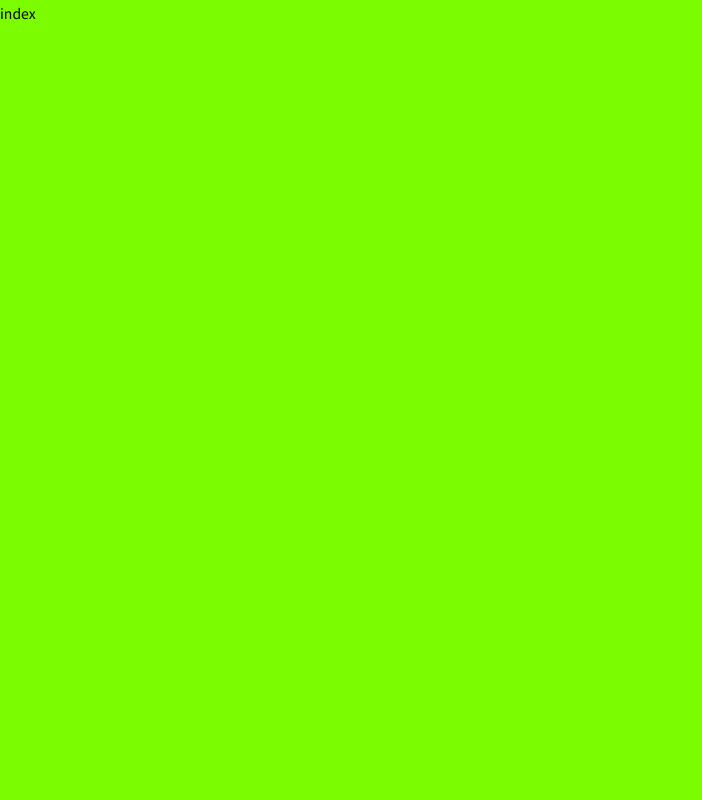
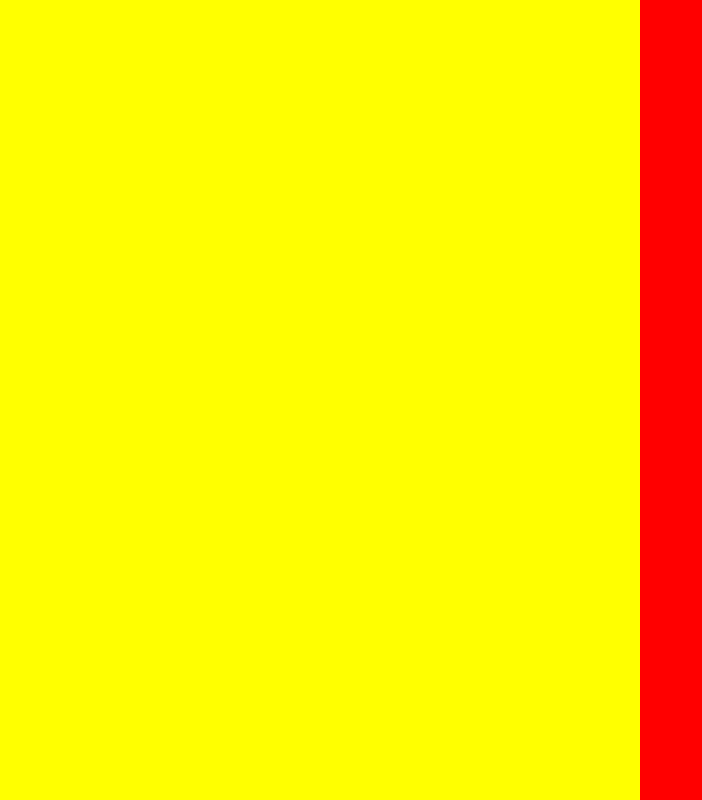
Before and after one commit to honghao30/naraon, a Nuxt app: page / in a window 1280 px wide. Shown: the top 800 px of the page, without its empty margins (0-702 px from the left). Built offline with nearby package versions, Linux system fonts and the light colour scheme.

Commit message:
[로그인 페이지]

```diff
--- /dev/null
+++ b/assets/scss/common/layout.scss
@@ -0,0 +1,19 @@
+/* login */
+.wrap {
+  width: 100%;
+  height: 100vh;
+  &.login-page {
+    display: flex;
+    justify-content: space-between;
+    .login-img {
+      height: 100vw;
+      width: 50%;
+      background-color: yellow;
+    }
+    .login-container {
+      flex: 1;
+      height:100vh;
+      background-color: red;
+    }
+  }
+}
--- a/assets/scss/index.scss
+++ b/assets/scss/index.scss
@@ -1,4 +1,3 @@
 @import '/assets/scss/common/_variables.scss';
 @import '/assets/scss/common/base.scss';
-
-body {background-color: lawngreen;}
+@import '/assets/scss/common/layout.scss';
--- a/pages/index.vue
+++ b/pages/index.vue
@@ -1,5 +1,12 @@
 <template>
-  <div>
-    index
+  <div class="wrap login-page">
+    <div class="login-img"></div>
+    <div class="login-container">
+
+    </div>
   </div>
 </template>
+
+<style lang="sass">
+
+</style>
```
Also changed, not shown: pages/main/main.vue (added, +13 -0 lines).
